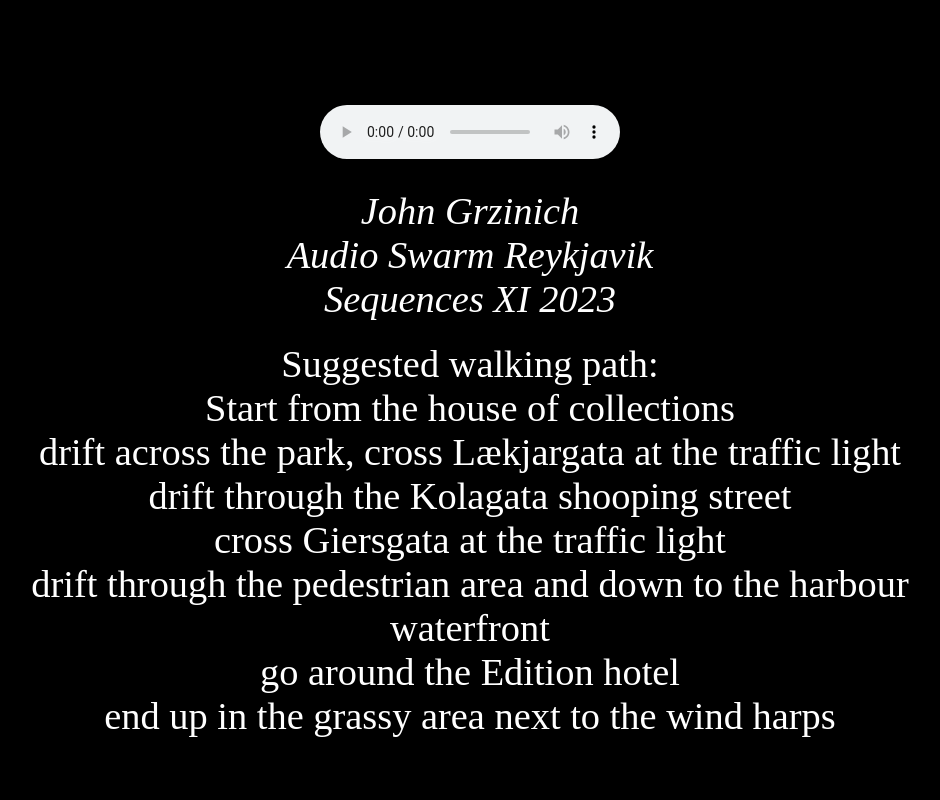
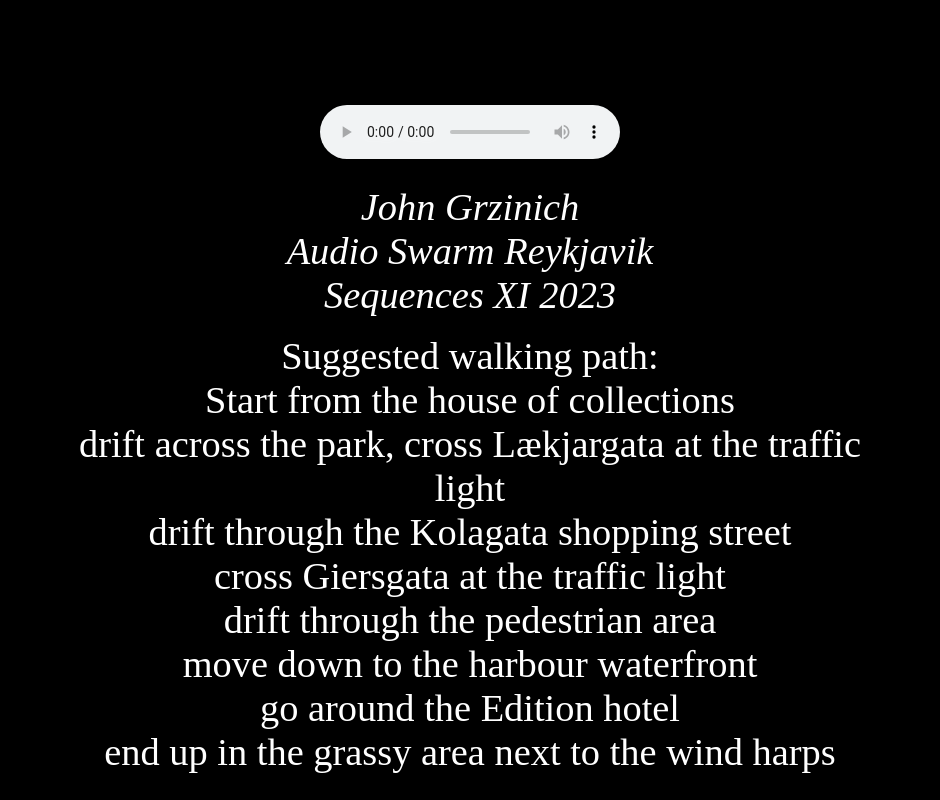
Before and after one commit to johngrz/reykjavik, a plain HTML site: page index.html in a window 1280 px wide. Shown: the part 410-1210 px from the top of the page, without its empty margins (170-1110 px from the left). Before the commit the page ends 1177 px from the top, so only its background shows below. Drawn offline with Linux system fonts and the light colour scheme.

Commit message:
Update index.html

```diff
--- a/index.html
+++ b/index.html
@@ -40,9 +40,10 @@
        <div class="names"> Suggested walking path:<br>
         Start from the house of collections<br>
         drift across the park, cross Lækjargata at the traffic light<br>
-        drift through the Kolagata shooping street<br>
+        drift through the Kolagata shopping street<br>
         cross Giersgata at the traffic light<br>
-        drift through the pedestrian area and down to the harbour waterfront<br>
+        drift through the pedestrian area<br>
+        move down to the harbour waterfront<br>
         go around the Edition hotel<br>
         end up in the grassy area next to the wind harps</div>
 
```
